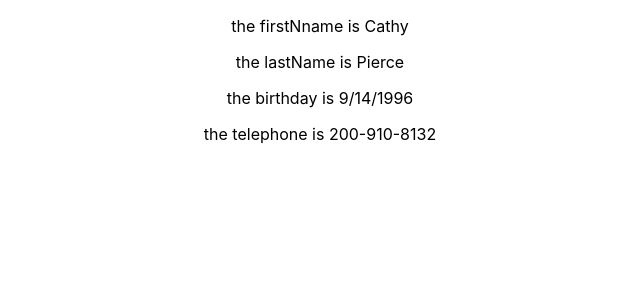
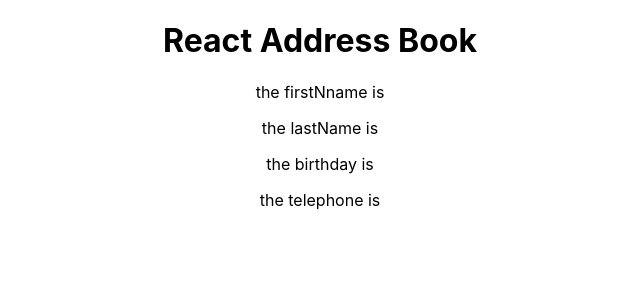
Before and after one commit to Kaihchen1230/Address-Book, a React (Create React App) app: page / in a window 1280 px wide. Shown: the top 300 px of the page, without its empty margins (320-960 px from the left). Built offline with nearby package versions, Linux system fonts and the light colour scheme.

Commit message:
import react bootstrap for the design

```diff
--- a/src/App.js
+++ b/src/App.js
@@ -1,5 +1,6 @@
 import React, { Component } from 'react';
-import AddressBook  from './AdressBook/AdressBook';
+import AddressBook  from './AddressBook/AddressBook';
+import { Container} from 'reactstrap';
 
 import './App.css';
 
@@ -43,19 +44,18 @@ class App extends Component {
         Birthday: '9/10/1975',
         Telephone: '200-707-8670'
       }
-    ]
+    ],
+    showAddressBook : false
   };
 
   render() {
     return (
       <div className="App">
-        <AddressBook
-        firstName = {this.state.addressBook[0].FirstName}
-        lastName = {this.state.addressBook[0].LastName}
-        birthday = {this.state.addressBook[0].Birthday}
-        telephone = {this.state.addressBook[0].Telephone}>
+        <Container>
+          <h1>React Address Book</h1>
+        <AddressBook></AddressBook>
+        </Container>
 
-        </AddressBook>
       </div>
     );
   }
```
Also changed, not shown: src/AddressBook/AddressBook.js (renamed from src/AdressBook/AdressBook.js).
